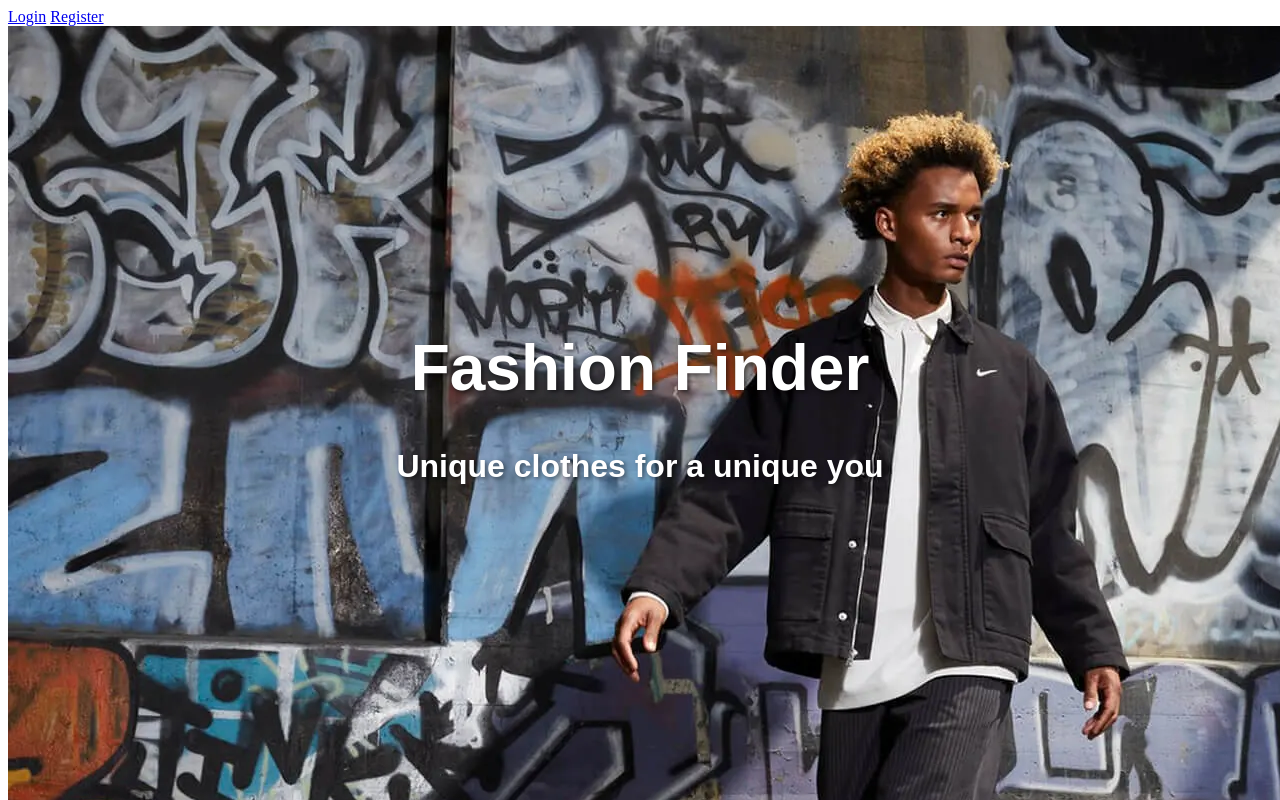
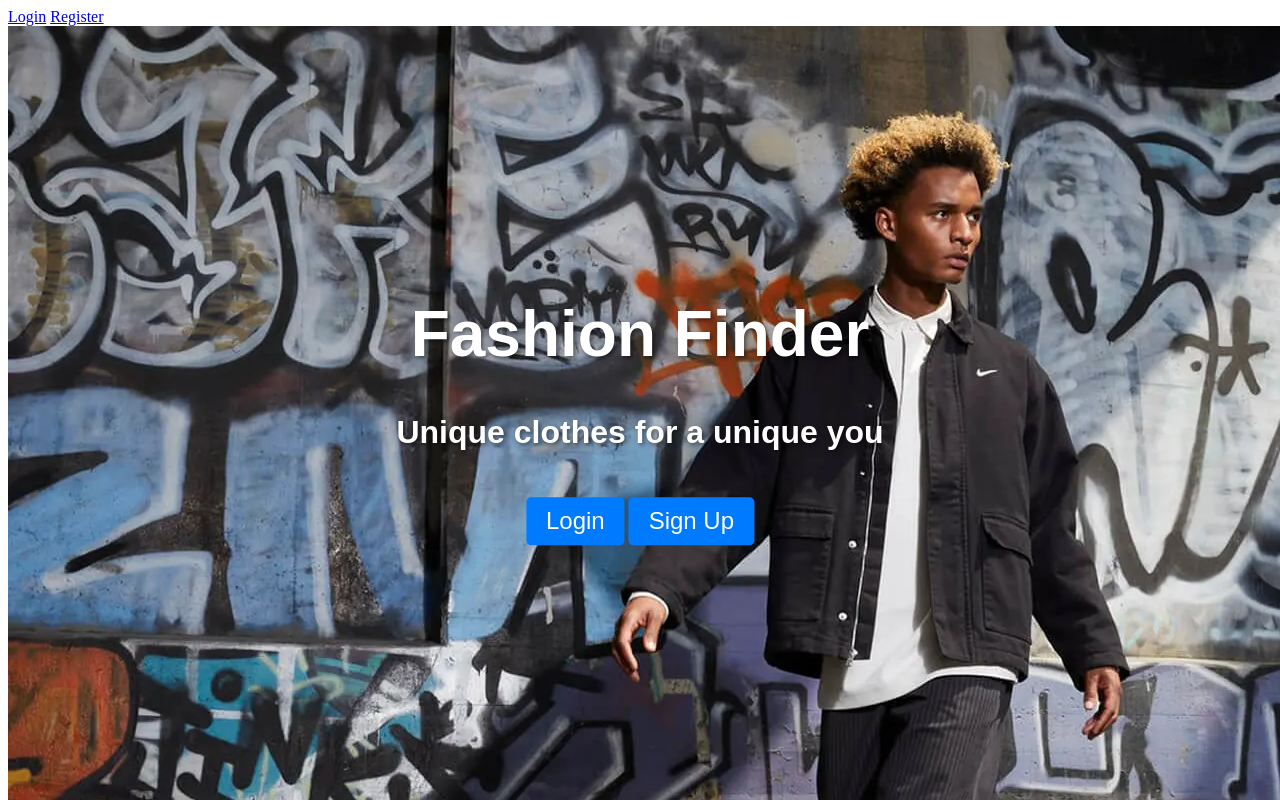
Before and after one commit to Zenfay/FashionFinder, a SvelteKit app: page / in a window 1280 px wide. Shown: the top 800 px of the page. Built offline with nearby package versions, Linux system fonts and the light colour scheme; no server answers.

Commit message:
Login redirects to posts

```diff
--- a/src/routes/(auth)/login/+page.server.ts
+++ b/src/routes/(auth)/login/+page.server.ts
@@ -1,6 +1,7 @@
 import { fail, redirect } from '@sveltejs/kit'
 import bcrypt from 'bcrypt'
 import type { Action, Actions, PageServerLoad } from './$types'
+import { goto } from '$app/navigation';
 
 import { db } from '$lib/database'
 
@@ -49,6 +50,6 @@ const login: Action = async ({ cookies, request }) => {
     maxAge: 60 * 60 * 24 * 30,
   })
 
-  redirect(302, '/')
+  redirect(302, '/posts')
 }
 export const actions: Actions = { login }
--- a/src/routes/+page.svelte
+++ b/src/routes/+page.svelte
@@ -11,14 +11,13 @@
     <div class="overlay">
         <h1>Fashion Finder</h1>
         <h2>Unique clothes for a unique you</h2>
+        <div class="login-container">
+            <button>Login</button>
+            <button>Sign Up</button>
 
-        <!--
+        </div>
 
-            <div class="signin-container">
-            <Link to = "/login">
-                <button>Sign Up</button>
-            </Link>
-        -->
+
     </div>
 </div>
 
@@ -43,5 +42,20 @@
         font-size: 2em;
         text-shadow: 2px 2px 4px rgba(0, 0, 0, 0.5);
     }
+    button {
+        display: inline-block;
+        margin-top: 20px;
+        padding: 10px 20px;
+        font-size: 1.5em;
+        color: white;
+        background-color: #007BFF;
+        border: none;
+        border-radius: 5px;
+        cursor: pointer;
+        text-shadow: none;
+    }
+    button:hover {
+        background-color: #0056b3;
+    }
 
 </style>
```
Also changed, not shown: src/routes/+layout.svelte (line endings or trailing spaces), 1 other file (tests, documents, lock files or other folders).
